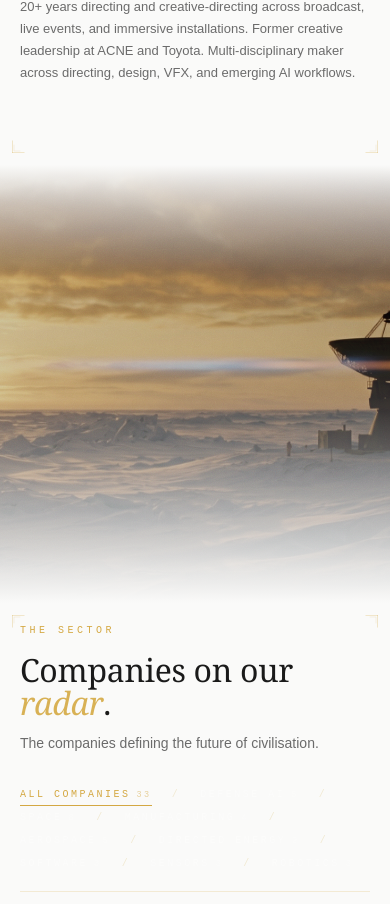
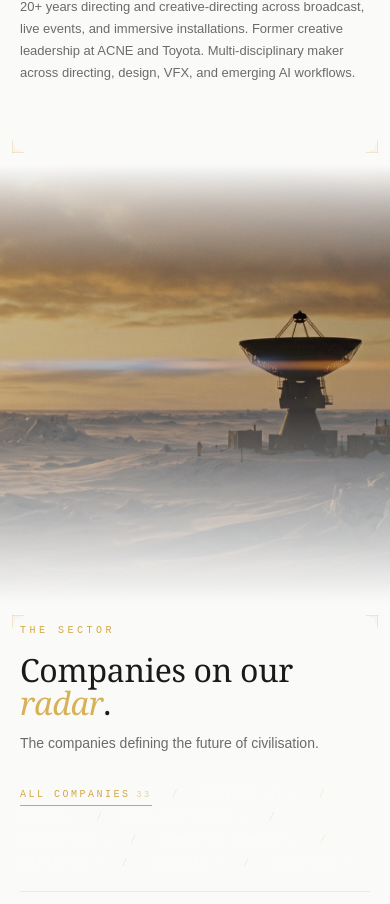
Before and after one commit to tylinegar-cirth/wardesk, a Next.js app: page /studio in a window 390 px wide. Shown: the part 4280-5184 px from the top of the page. Built offline with nearby package versions, Linux system fonts and the light colour scheme; no server answers; the database is empty.

Commit message:
Fix mobile crop of interstitial fallback image
Shift object-position rightward on narrow viewports so the radar dish
stays fully in frame. Desktop crop unchanged.

```diff
--- a/src/components/studio/StudioInterstitial.tsx
+++ b/src/components/studio/StudioInterstitial.tsx
@@ -52,10 +52,9 @@ export default function StudioInterstitial() {
           <img
             src="/hero-radar.jpg"
             alt=""
-            className="w-full h-full object-cover"
+            className="w-full h-full object-cover object-[72%_40%] md:object-[center_35%]"
             style={{
               filter: "contrast(1.12) brightness(0.82) saturate(0.78)",
-              objectPosition: "center 35%",
             }}
           />
         ) : (
```
